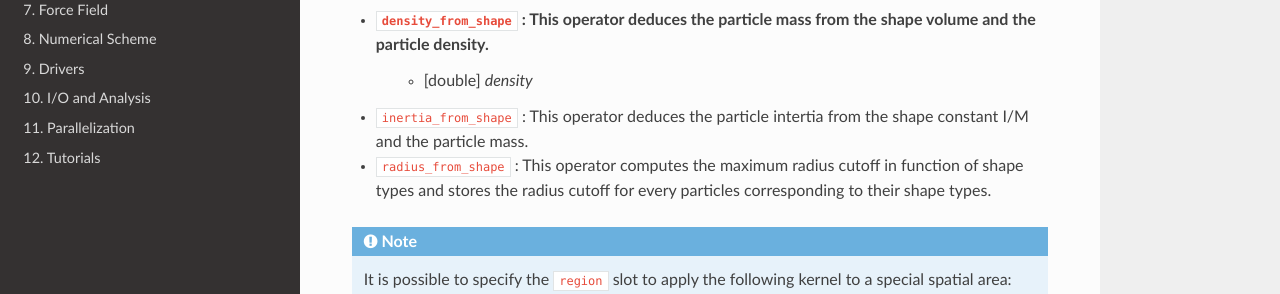
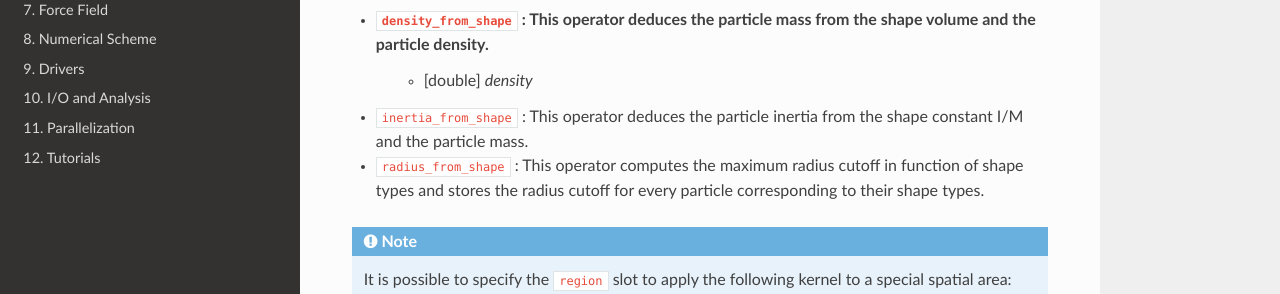
Before and after one commit to Collab4exaNBody/doc_exaDEM, a Sphinx documentation site: the page built from docs/source/project_exaDEM/Fields.rst, in a window 1280 px wide and 900 px high, scrolled down 1644 px. Shown: the part 381-675 px from the top of the window. Built offline with Sphinx 7.4.7 and the Read the Docs theme 3.1.0, drawn with Linux system fonts in a browser that asks for light colours; some of the changed text lies outside the part shown.

Commit message:
Update Fields.rst

```diff
--- a/docs/source/project_exaDEM/Fields.rst
+++ b/docs/source/project_exaDEM/Fields.rst
@@ -71,8 +71,8 @@
 
 * ``density_from_shape`` : This operator deduces the particle mass from the shape volume and the particle density.
    * [double] `density`
-* ``inertia_from_shape`` : This operator deduces the particle intertia from the shape constant I/M and the particle mass.
-* ``radius_from_shape`` : This operator computes the maximum radius cutoff in function of shape types and stores the radius cutoff for every particles corresponding to their shape types.
+* ``inertia_from_shape`` : This operator deduces the particle inertia from the shape constant I/M and the particle mass.
+* ``radius_from_shape`` : This operator computes the maximum radius cutoff in function of shape types and stores the radius cutoff for every particle corresponding to their shape types.
 
 .. note::
 
```
Also changed, not shown: other parts of docs/source/project_exaDEM/Fields.rst (+3 -3 lines).
